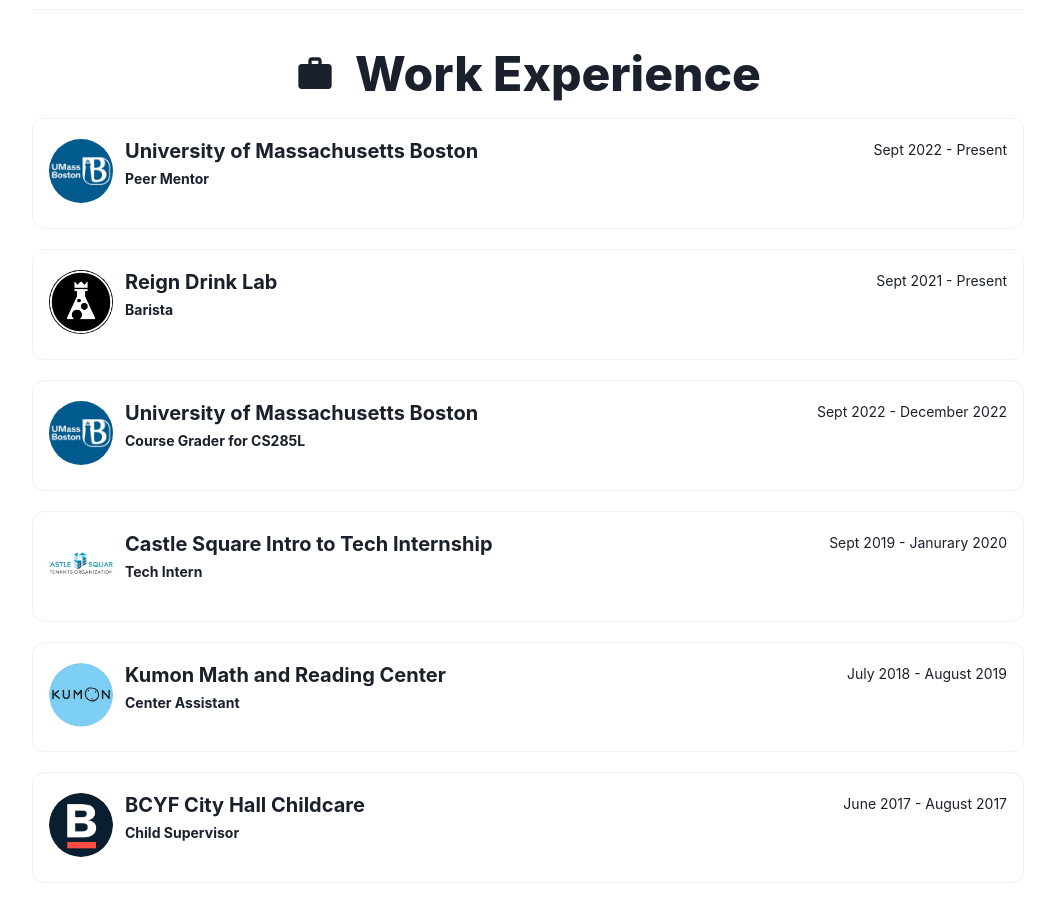
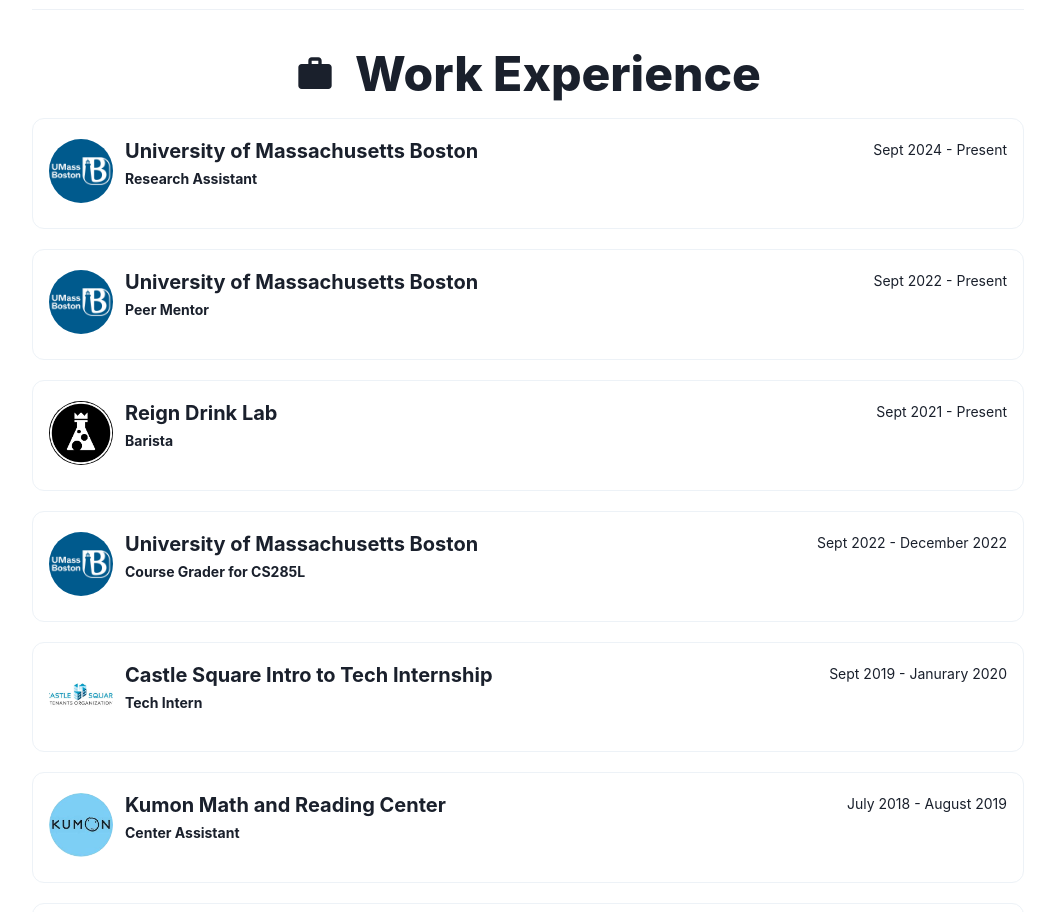
Before and after one commit to eluong1217/portfolio-website, a Next.js app: page / in a window 1280 px wide. Shown: the part 1100-2012 px from the top of the page, without its empty margins (112-1167 px from the left). Built offline with nearby package versions, Linux system fonts and the light colour scheme.

Commit message:
Added new job

```diff
--- a/components/WorkExperience.tsx
+++ b/components/WorkExperience.tsx
@@ -5,6 +5,15 @@
 export default function WorkExperience() {
 
     const Jobs: Experience[] = [
+        {
+            title: "University of Massachusetts Boston",
+            alt: "UMB Logo",
+            role: "Research Assistant",
+            period: "Sept 2024 - Present",
+            skills: [],
+            bullets: [],
+            logo: "/work_UMB.png",
+        },
         {
             title: "University of Massachusetts Boston",
             alt: "UMB Logo",
```
